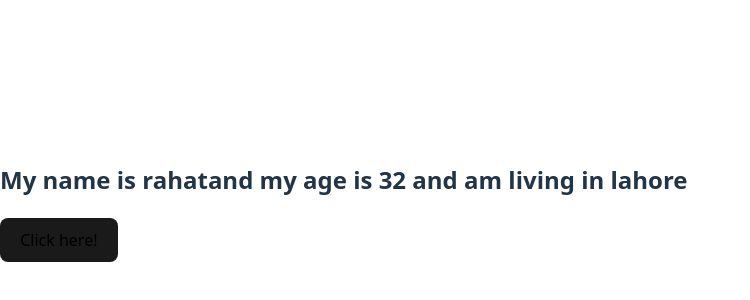
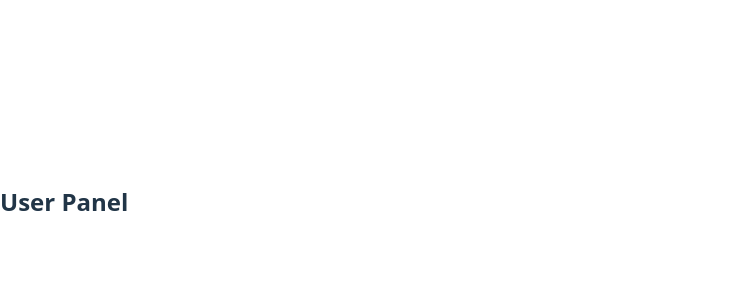
Before and after one commit to rahatali555/react-dashboard, a React (Vite) app: page / in a window 1280 px wide. Shown: the part 198-498 px from the top of the page, without its empty margins (0-750 px from the left). Built offline with nearby package versions, Linux system fonts and the light colour scheme.

Commit message:
practice

```diff
--- a/src/App.jsx
+++ b/src/App.jsx
@@ -1,29 +1,32 @@
-function MyButton(){
+function AdminPanel(){
   return(
     <>
+    <h2> Admin Panel</h2>
+    </>
+  );
 
-    <button> Click here!</button>
-  </>);
 }
-function MyName(){
-  const user={
-    name:"rahat",
-    age:32,
-    address:"lahore"
+function UserPanel(){
+return(
+  <>
+  <h2> User Panel</h2>
+
+  </>
+);
+}
+function App(){
+  let  IsloggedIn=false;
+  let content;
+  if(IsloggedIn==true){
+    content=<AdminPanel/>
   }
-
+  else{
+    content=<UserPanel/>
+  }
   return(
     <>
-    <h2> My name is {user.name}and my age is {user.age} and am living in {user.address}</h2>
-
-    <MyButton/>
+    {content}
     </>
-  )
+  );
 }
-export default function(){
-  return(
-    <>
-    <MyName/>
-    </>
-  )
-}
+export default App;
```
